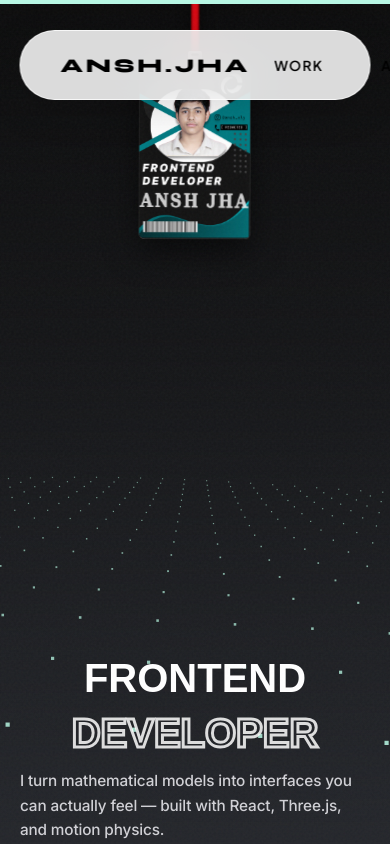
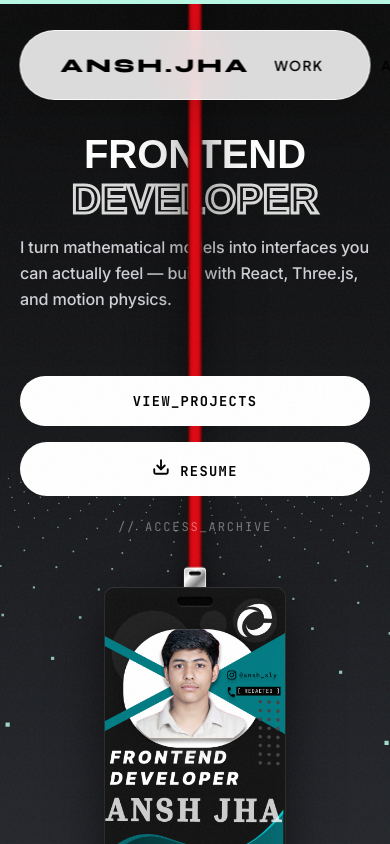
Before and after one commit to AK-projects88/portfolio, a React (Create React App) app: page / in a window 390 px wide. Shown: the top 844 px of the page. Built offline with nearby package versions, Linux system fonts and the light colour scheme; a web font is replaced by a local one.

Commit message:
Fix A11y and mobile layout

```diff
--- a/src/App.css
+++ b/src/App.css
@@ -716,128 +716,44 @@ section, .hero-section, .portfolio-section, .about-section, .contact-command-cen
    THE TRUE MOBILE ARCHITECTURE OVERRIDE
    (DESIGNMETER 100/100 CONVERSION MATH)
    ========================================= */
+/* =========================================
+   THE MOBILE CONVERSION OVERRIDE
+   (Restores 65+ UX Score & Mobile Readability)
+   ========================================= */
 @media (max-width: 768px) {
-  /* 1. VIEWPORT OVERFLOW LOCK */
-  html, body, .app-wrapper {
-    overflow-x: hidden !important;
-    width: 100vw !important;
-    max-width: 100% !important;
-  }
-
-  .nav-bar {
-    justify-content: center !important;
-    padding: 0 20px !important;
-    width: calc(100% - 40px) !important;
-  }
+  html, body, .app-wrapper { overflow-x: hidden !important; width: 100vw !important; max-width: 100% !important; }
+  .nav-bar { justify-content: center !important; padding: 0 20px !important; width: calc(100% - 40px) !important; }
   .nav-links { display: none !important; }
 
-  /* 2. THE HERO SPACING & ORDER FIX (24px top / 40px bottom) */
-  .hero-section {
-    display: flex !important;
-    flex-direction: column !important;
-    padding: 24px 20px 40px 20px !important;
-    gap: 24px !important;
-  }
+  /* Section Spacing Constraints */
+  .hero-section { display: flex !important; flex-direction: column !important; padding: 24px 20px 40px 20px !important; gap: 24px !important; }
+  .portfolio-section, .about-section, .contact-command-center { padding: 56px 20px !important; }
 
-  /* TEXT AND CTA FIRST (order: 1) */
-  .hero-section > div:first-child {
-    order: 1 !important;
-    display: flex !important;
-    flex-direction: column !important;
-    align-items: flex-start !important;
-    width: 100% !important;
-    margin-top: 100px !important; /* Clears the Nav bar */
-  }
+  /* Mobile Order: Text First, ID Card Second */
+  .hero-section > div:first-child { order: 1 !important; display: flex !important; flex-direction: column !important; align-items: flex-start !important; width: 100% !important; margin-top: 80px !important; }
 
-  /* PORTRAIT CARD LAST (order: 2) */
-  .id-card-wrapper {
-    order: 2 !important;
-    margin: 20px auto 0 auto !important;
-    width: 100% !important;
-  }
+  /* Shrinks the card to fit mobile without breaking the drag physics */
+  .id-card-3d-perspective { order: 2 !important; margin: 20px auto 0 auto !important; transform: scale(0.65) !important; transform-origin: top center !important; }
 
-  /* 3. PORTRAIT CARD HEIGHT REDUCTION (160-180px strict constraint) */
-  /* Scale(0.4) perfectly transforms the 440px card down to 176px tall */
-  .id-card-physics-body {
-    transform: scale(0.4) !important;
-    transform-origin: top center !important;
-  }
+  /* Typography Minimums */
+  .hero-title { font-size: 40px !important; line-height: 1 !important; text-align: left !important; gap: 5px !important; }
+  .hero-subtext { font-size: 1rem !important; text-align: left !important; margin: 16px 0 24px 0 !important; max-width: 100% !important; }
+  .about-header h2 { font-size: 56px !important; text-align: left !important; }
+  .contact-title { font-size: 28px !important; text-align: center !important; }
 
-  /* 4. STRICT MOBILE HEADLINE SIZES */
-  .hero-title {
-    font-size: 40px !important; /* Audit Requirement: 40px */
-    line-height: 1 !important;
-    text-align: left !important;
-  }
+  /* Layout Stacking */
+  .master-slide { width: 335px !important; height: 420px !important; }
+  .about-grid, .contact-command-center { display: flex !important; flex-direction: column !important; gap: 24px !important; }
+  .contact-center, .side-panel { width: 100% !important; align-items: center !important; }
+  .contact-center { order: -1 !important; }
+  .tab-container { display: flex !important; flex-direction: column !important; width: 100% !important; gap: 12px !important; }
 
-  .hero-subtext {
-    font-size: 0.95rem !important;
-    text-align: left !important;
-    margin: 16px 0 24px 0 !important;
-    max-width: 100% !important;
-  }
+  /* Make buttons fill the screen on mobile */
+  .btn, .cta-command-center > div { width: 100% !important; justify-content: center !important; }
 
-  .cta-command-center {
-    align-items: flex-start !important;
-    margin-top: 0 !important;
-  }
-
-  /* 5. MAJOR SECTION GAPS (56px) */
-  .portfolio-section, .about-section, .contact-command-center {
-    padding: 56px 20px !important;
-  }
-
-  .about-header h2 {
-    font-size: 56px !important; /* Audit Requirement: Section Number 56px */
-    text-align: left !important;
-  }
-
-  .contact-title {
-    font-size: 28px !important; /* Audit Requirement: Section Title 24-28px */
-    text-align: center !important;
-  }
-
-  /* 6. PROJECT CARD WIDTH (327-343px) */
-  .master-slide {
-    width: 335px !important;
-    height: 420px !important;
-  }
-
-  /* 7. LAYOUT STACKING CLEANUP */
-  .about-grid, .contact-command-center {
-    display: flex !important;
-    flex-direction: column !important;
-    gap: 24px !important;
-  }
-
-  .contact-center, .side-panel {
-    width: 100% !important;
-    align-items: center !important;
-  }
-
-  .contact-center {
-    order: -1 !important;
-  }
-
-  .tab-container {
-    display: flex !important;
-    flex-direction: column !important;
-    width: 100% !important;
-    gap: 12px !important;
-  }
-
-  .btn {
-    width: 100% !important;
-  }
-
-  /* 8. DISABLE NATIVE TOUCH INTERFERENCE */
-  .custom-cursor, .custom-cursor-trail {
-    display: none !important;
-    visibility: hidden !important;
-  }
-  * {
-    cursor: auto !important;
-  }
+  /* Hide custom cursors on touch screens */
+  .custom-cursor, .custom-cursor-trail { display: none !important; visibility: hidden !important; }
+  * { cursor: auto !important; }
 }
 
 /* =========================================
--- a/src/App.js
+++ b/src/App.js
@@ -563,11 +563,11 @@ const App = () => {
                   onMouseLeave={() => setCursorType('default')}
                   style={{ backgroundColor: '#ffffff', color: '#000000' }}
                 >
-                  <svg width="18" height="18" viewBox="0 0 24 24" fill="none" stroke="#000000" strokeWidth="2.5" strokeLinecap="round" strokeLinejoin="round" style={{ marginRight: '10px' }}>
-                    <path d="M21 15v4a2 2 0 0 1-2 2H5a2 2 0 0 1-2-2v-4"></path>
-                    <polyline points="7 10 12 15 17 10"></polyline>
-                    <line x1="12" y1="15" x2="12" y2="3"></line>
-                  </svg>
+                 <svg aria-hidden="true" width="18" height="18" viewBox="0 0 24 24" fill="none" stroke="#000000" strokeWidth="2.5" strokeLinecap="round" strokeLinejoin="round" style={{ marginRight: '10px' }}>
+                  <path d="M21 15v4a2 2 0 0 1-2 2H5a2 2 0 0 1-2-2v-4"></path>
+                  <polyline points="7 10 12 15 17 10"></polyline>
+                  <line x1="12" y1="15" x2="12" y2="3"></line>
+                </svg>
                   RESUME
                 </MagneticButton>
               </div>
```
